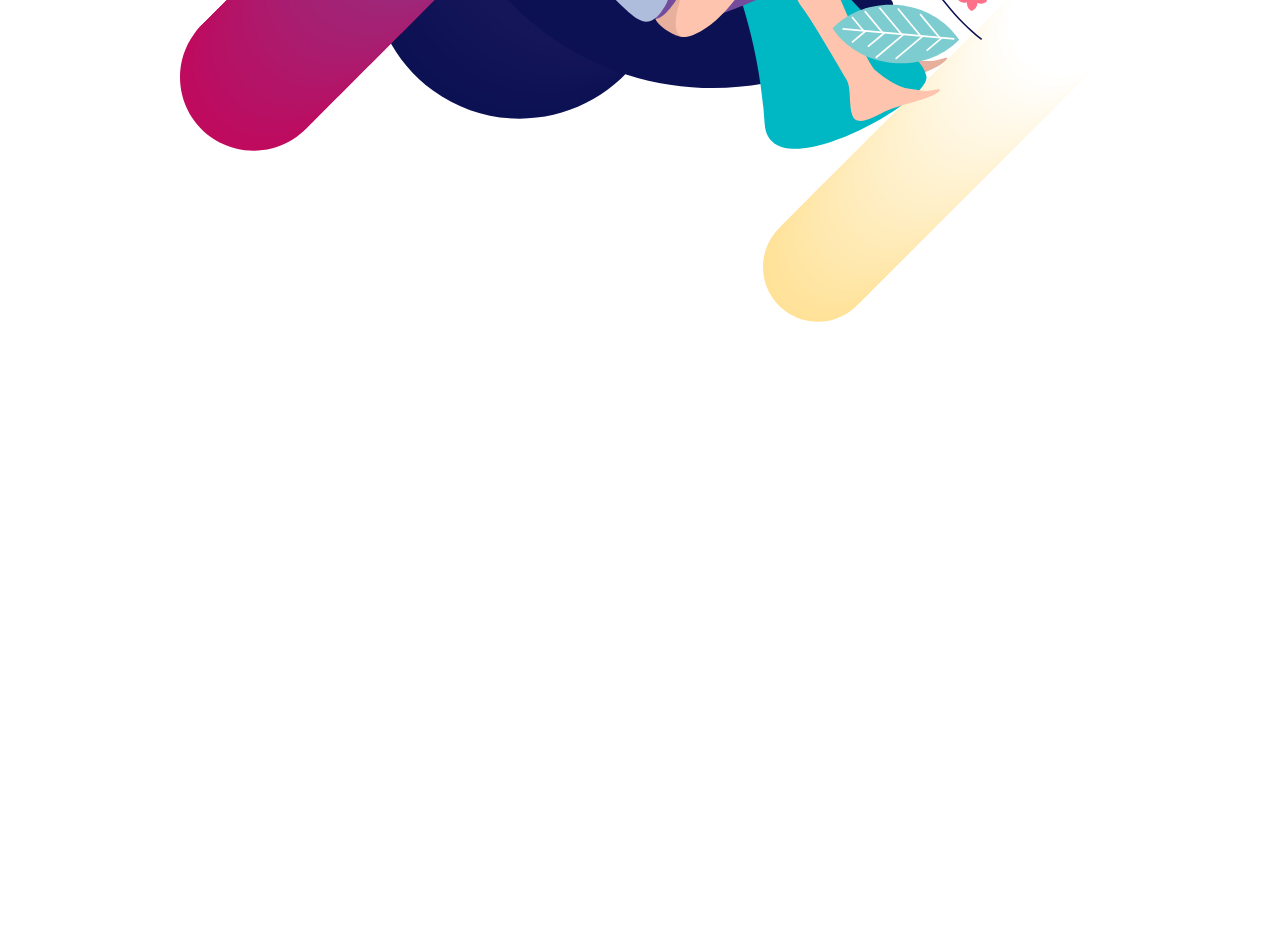
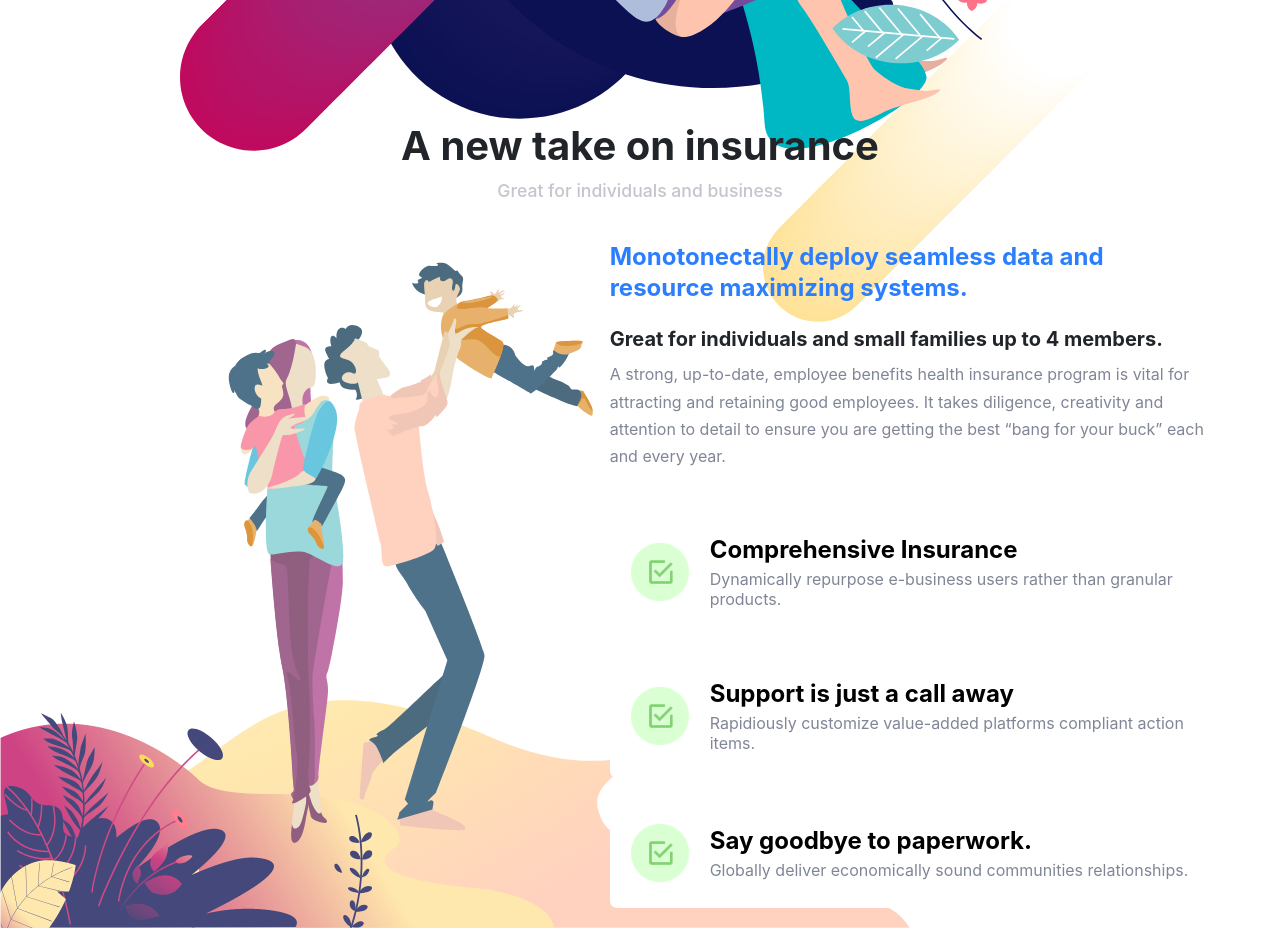
Before and after one commit to Kmonterohenriquez/insurance-app, a React (Create React App) app: page / in a window 1280 px wide. Shown: the part 620-1548 px from the top of the page. Before the commit the page ends 942 px from the top, so only its background shows below. Built offline with nearby package versions, Linux system fonts and the light colour scheme.

Commit message:
Info container done

```diff
--- a/src/App.js
+++ b/src/App.js
@@ -2,12 +2,14 @@ import React from "react";
 import Nav from "./components/Nav/Nav";
 import "./App.sass";
 import Showcase from "./components/Showcase/Showcase";
+import Info from "./components/Info/Info";
 
 function App() {
   return (
     <div className="App">
       <Nav />
       <Showcase />
+      <Info />
     </div>
   );
 }
--- a/src/components/Info/Info.js
+++ b/src/components/Info/Info.js
@@ -1,12 +1,63 @@
-import React from 'react'
-import './Info.sass'
+import React from "react";
+import "./Info.sass";
+import check from "../../img/tick.png";
+import family_pic from "../../img/health-family-illustration.svg";
+const Info = () => {
+  return (
+    <div className="Info">
+      <img src={family_pic} alt="health family illustration" className="bg" />
+      <div className="top">
+        <h1>A new take on insurance</h1>
+        <h3>Great for individuals and business</h3>
+      </div>
+      <div className="Info-container container">
+          <div className="left-side"></div>
+        <div className="right-side">
+          <h2>
+            Monotonectally deploy seamless data and resource maximizing systems.
+          </h2>
+          <h4>Great for individuals and small families up to 4 members.</h4>
+          <p className="description">
+            A strong, up-to-date, employee benefits health insurance program is
+            vital for attracting and retaining good employees. It takes
+            diligence, creativity and attention to detail to ensure you are
+            getting the best “bang for your buck” each and every year.
+          </p>
+          <div className="boxes-container">
+            <div className="box">
+              <img src={check} alt="check mark" />
+              <div className="info">
+                <h1>Comprehensive Insurance</h1>
+                <p>
+                  Dynamically repurpose e-business users rather than granular
+                  products.
+                </p>
+              </div>
+            </div>
+            <div className="box">
+              <img src={check} alt="check mark" />
+              <div className="info">
+                <h1>Support is just a call away</h1>
+                <p>
+                  Rapidiously customize value-added platforms compliant action
+                  items.
+                </p>
+              </div>
+            </div>
+            <div className="box">
+              <img src={check} alt="check mark" />
+              <div className="info">
+                <h1>Say goodbye to paperwork.</h1>
+                <p>
+                  Globally deliver economically sound communities relationships.
+                </p>
+              </div>
+            </div>
+          </div>
+        </div>
+      </div>
+    </div>
+  );
+};
 
-const Info = () => {
-    return (
-        <div className='Info'>
-
-        </div>
-    )
-}
-
-export default Info
+export default Info;
--- a/src/components/Info/Info.sass
+++ b/src/components/Info/Info.sass
@@ -0,0 +1,62 @@
+.Info
+    position: relative
+
+    .bg
+        position: absolute
+        bottom: 0
+        left: 0
+        transform: scaleX(-1)
+        max-height: 680px
+        z-index: -1
+    .top
+        text-align: center
+        margin-bottom: 40px
+        h1
+            font-size: 2.5rem
+            color: #212529
+            margin-bottom: 10px
+        h3
+            color: #C4C5CD
+            font-weight: 500
+            font-size: 1.1rem
+    &-container
+        display: grid
+        grid-template-columns: 0.9fr 1fr
+
+        h2
+            max-width: 550px
+            color: #2b7fff
+            font-weight: 700
+            margin: 0 0 24px
+            line-height: 1.3
+        h4
+            color: #212529
+            font-size: 20px
+            margin: 0 0 10px
+
+        p.description
+            font-size: 16px
+            color: #818697
+            line-height: 1.7
+            margin-bottom: 40px
+        .boxes-container
+            max-width: 570px
+            .box
+                background: white
+                display: flex
+                align-items: center
+                margin-bottom: 20px
+                padding: 25px 20px
+                border-radius: 7px
+                width: 100%
+                &:hover
+                    box-shadow: 0 0 29px -10px #ada9a9b4
+                img
+                    margin-right: 20px
+                    height: 60px
+                h1
+                    font-size: 1.5rem
+                    margin-bottom: 5px
+                p
+                    color: #818697
+                    font-weight: 400
```
Also changed, not shown: src/img/health-family-illustration.svg (added), src/img/tick.png (added).
